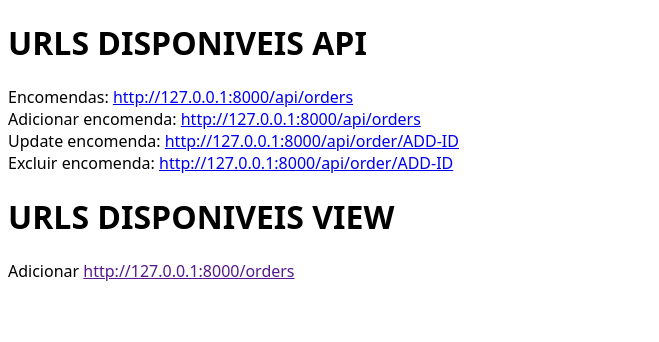
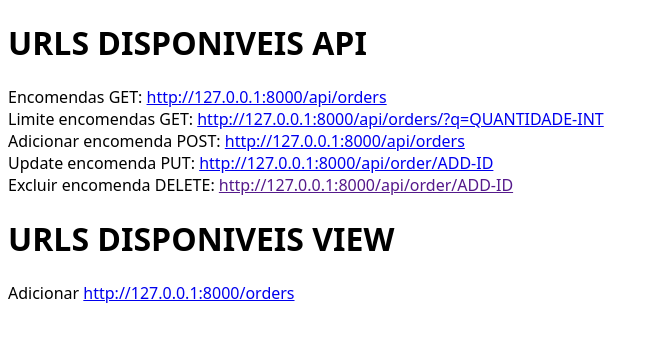
Before and after one commit to danielBRTanimacao/order-manager-api, a Django app: template app/templates/index.html in a window 1280 px wide. Shown: the top 342 px of the page, without its empty margins (0-659 px from the left). Run offline with Django 5.2, Linux system fonts and the light colour scheme; the template is opened without the code that fills it, so the values that code supplies are empty.

Commit message:
created filter

```diff
--- a/app/templates/index.html
+++ b/app/templates/index.html
@@ -3,22 +3,25 @@
     <h1>URLS DISPONIVEIS API</h1>
     <ul>
         <li>
-            Encomendas: <a href="#">http://127.0.0.1:8000/api/orders</a>
+            Encomendas GET: <a href="/api/orders/">http://127.0.0.1:8000/api/orders</a>
         </li>
         <li>
-            Adicionar encomenda: <a href="#">http://127.0.0.1:8000/api/orders</a>
+            Limite encomendas GET: <a href="/api/orders/">http://127.0.0.1:8000/api/orders/?q=QUANTIDADE-INT</a>
         </li>
         <li>
-            Update encomenda: <a href="#">http://127.0.0.1:8000/api/order/ADD-ID</a>
+            Adicionar encomenda POST: <a href="#">http://127.0.0.1:8000/api/orders</a>
         </li>
         <li>
-            Excluir encomenda: <a href="#">http://127.0.0.1:8000/api/order/ADD-ID</a>
+            Update encomenda PUT: <a href="#">http://127.0.0.1:8000/api/order/ADD-ID</a>
+        </li>
+        <li>
+            Excluir encomenda DELETE: <a href="">http://127.0.0.1:8000/api/order/ADD-ID</a>
         </li>
     </ul>
     <h1>URLS DISPONIVEIS VIEW</h1>
     <ul>
         <li>
-            Adicionar <a href="">http://127.0.0.1:8000/orders</a>
+            Adicionar <a href={% url "orders" %}>http://127.0.0.1:8000/orders</a>
         </li>
     </ul>
 {% endblock content %}
--- a/orders/api.py
+++ b/orders/api.py
@@ -1,10 +1,12 @@
 from ninja import Router
 from .schemas import OrderSchema
 from .models import Order
+from typing import List, Optional
 
 orders_router = Router()
 
-@orders_router.get('/', response={200: list[OrderSchema]})
-def index(request):
+@orders_router.get('/', response={200: List[OrderSchema]})
+def index(request, q: Optional[int] = None):
     orders = Order.objects.all()
+    if q is not None: orders = orders[:q]
     return [OrderSchema.from_orm(order) for order in orders]
```
